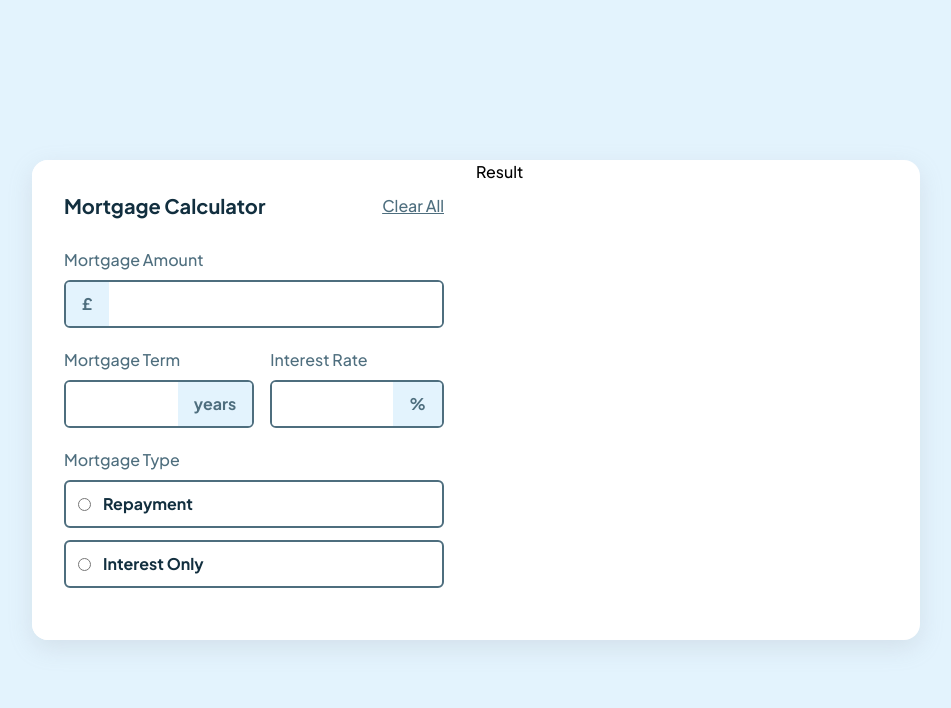
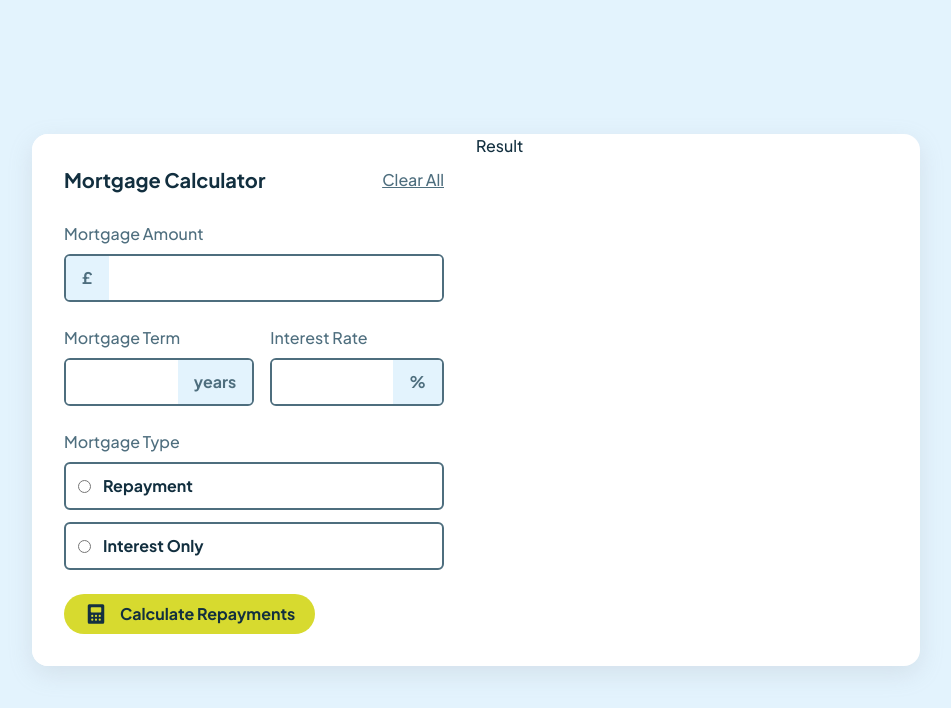
Before and after one commit to aatmaneoulmouden/mortgage-repayment-calculator, a React (Vite) app: page / in a window 1280 px wide. Shown: the top 708 px of the page, without its empty margins (164-1115 px from the left). Built offline with nearby package versions, Linux system fonts and the light colour scheme.

Commit message:
Form part 2: Add the submit button

```diff
--- a/src/components/Calculator.jsx
+++ b/src/components/Calculator.jsx
@@ -1,4 +1,3 @@
-import React from "react";
 import Form from "./Form";
 import Result from "./Result";
 
--- a/src/components/Form.jsx
+++ b/src/components/Form.jsx
@@ -5,7 +5,7 @@ const Form = () => {
   return (
     <div className="form bg-neutral-white p-8">
       <div className="heading flex justify-between items-center mb-7">
-        <h1 className="text-xl font-bold text-neutral-slate-900">Mortgage Calculator</h1>
+        <h1 className="text-xl font-bold">Mortgage Calculator</h1>
         <button className="text-neutral-slate-700 underline">Clear All</button>
       </div>
       <form action="">
@@ -61,9 +61,26 @@ const Form = () => {
               name="mortgage-type"
               className="radio-input"
             />
-            <label htmlFor={`${id}-mortgage-type-interest`}>Interest Only</label>
+            <label htmlFor={`${id}-mortgage-type-interest`}>
+              Interest Only
+            </label>
           </div>
         </div>
+        <button className="flex items-center gap-3 font-bold bg-primary-lime rounded-full py-2 px-5">
+          <svg
+            xmlns="http://www.w3.org/2000/svg"
+            width="24"
+            height="24"
+            fill="none"
+            viewBox="0 0 24 24"
+          >
+            <path
+              fill="#133041"
+              d="M18.75 2.25H5.25a1.5 1.5 0 0 0-1.5 1.5v16.5a1.5 1.5 0 0 0 1.5 1.5h13.5a1.5 1.5 0 0 0 1.5-1.5V3.75a1.5 1.5 0 0 0-1.5-1.5Zm-10.5 16.5a1.125 1.125 0 1 1 0-2.25 1.125 1.125 0 0 1 0 2.25Zm0-3.75a1.125 1.125 0 1 1 0-2.25 1.125 1.125 0 0 1 0 2.25ZM12 18.75a1.125 1.125 0 1 1 0-2.25 1.125 1.125 0 0 1 0 2.25ZM12 15a1.125 1.125 0 1 1 0-2.25A1.125 1.125 0 0 1 12 15Zm3.75 3.75a1.125 1.125 0 1 1 0-2.25 1.125 1.125 0 0 1 0 2.25Zm0-3.75a1.125 1.125 0 1 1 0-2.25 1.125 1.125 0 0 1 0 2.25Zm1.5-5.25a.75.75 0 0 1-.75.75h-9a.75.75 0 0 1-.75-.75V6a.75.75 0 0 1 .75-.75h9a.75.75 0 0 1 .75.75v3.75Z"
+            />
+          </svg>
+          Calculate Repayments
+        </button>
       </form>
     </div>
   );
--- a/src/index.css
+++ b/src/index.css
@@ -6,13 +6,13 @@
 
 @layer base {
     body {
-        @apply font-main font-medium;
+        @apply font-main font-medium text-neutral-slate-900;
     }
 }
 
 @layer components {
     .input-wrapper {
-        @apply mb-5;
+        @apply mb-6;
     }
 
     .input-container {
@@ -28,7 +28,7 @@
     }
 
     .input {
-        @apply w-full px-3 border-none outline-none text-neutral-slate-900 font-bold;
+        @apply w-full px-3 border-none outline-none font-bold;
     }
 
     .two-inputs .input-container {
@@ -40,6 +40,6 @@
     }
 
     .radio-input-container label {
-        @apply font-bold text-neutral-slate-900 cursor-pointer;
+        @apply font-bold cursor-pointer;
     }
 }
```
